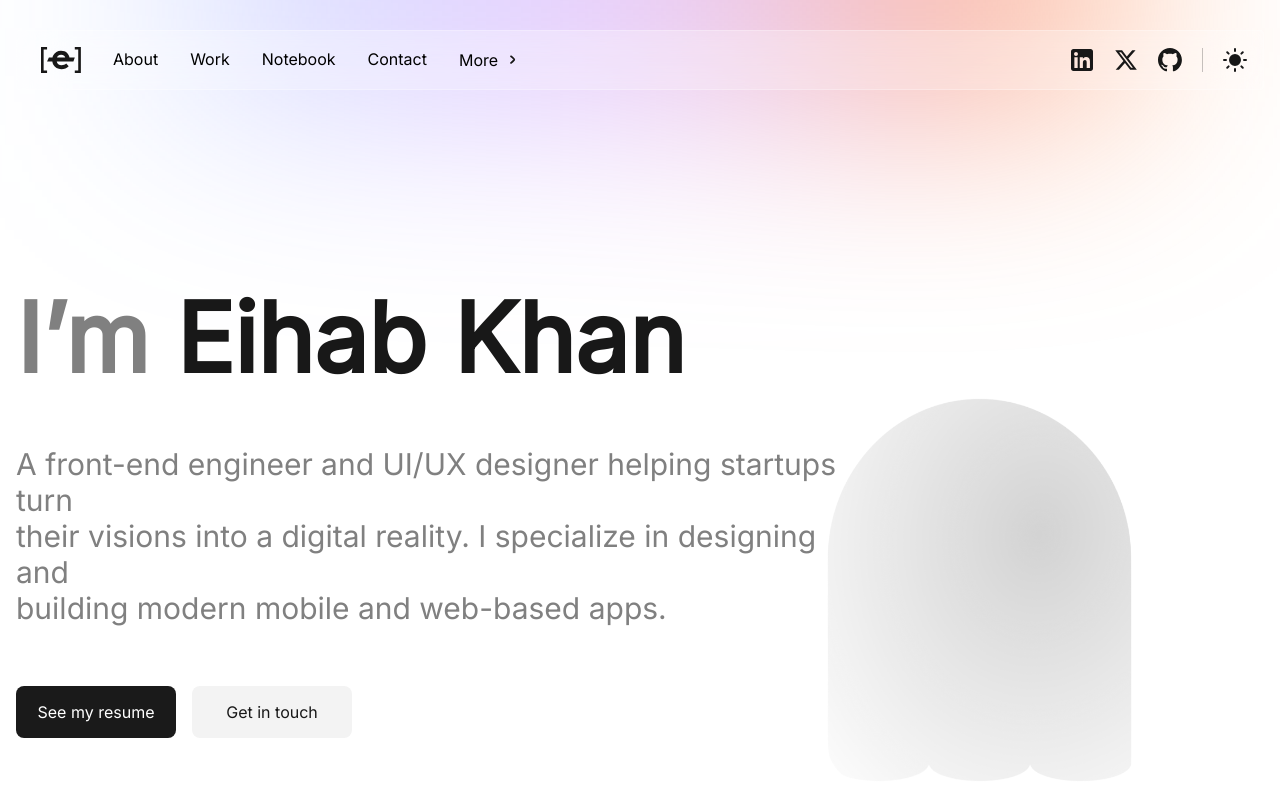
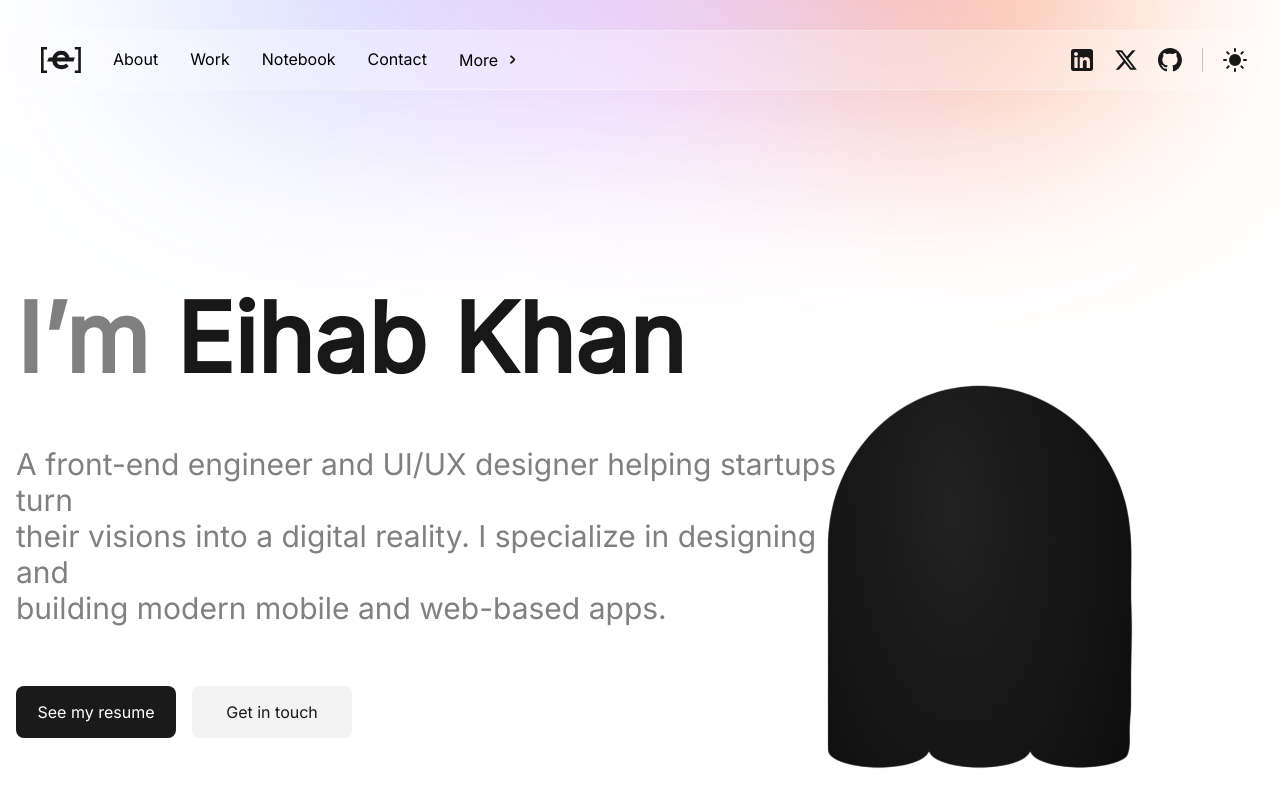
Before and after one commit to Celestial00/clone, a React (Vite) app: page / in a window 1280 px wide. Shown: the top 800 px of the page. Built offline with nearby package versions, Linux system fonts and the light colour scheme.

Commit message:
minor change

```diff
--- a/src/Components/HeroSection.jsx
+++ b/src/Components/HeroSection.jsx
@@ -1,12 +1,9 @@
 import React, { useEffect, useState } from "react";
 
 export default function HeroSection() {
-  const [isDarkMode, setIsDarkMode] = useState(() =>
-    document.documentElement.classList.contains("dark")
-  );
+  const [isDarkMode, setIsDarkMode] = useState(true);
 
   useEffect(() => {
-    // Observe changes to <html> class attribute
     const observer = new MutationObserver(() => {
       setIsDarkMode(document.documentElement.classList.contains("dark"));
     });
```
